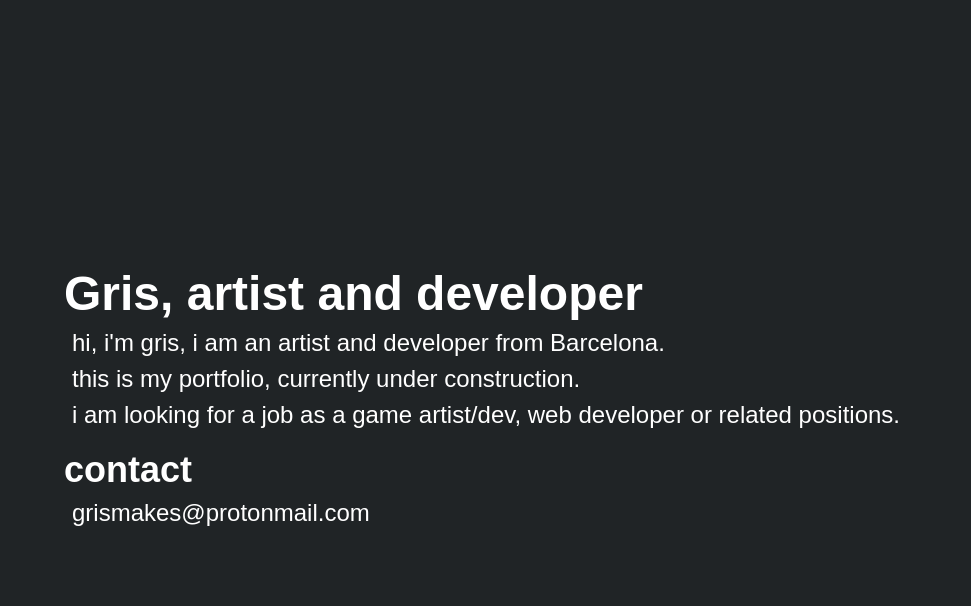
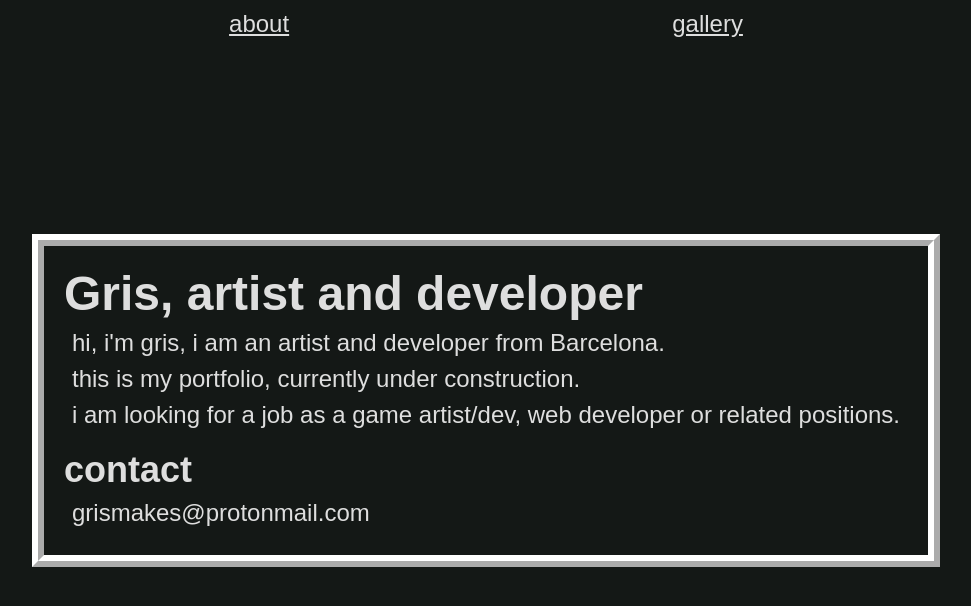
Before and after one commit to grismakes/grismakes.github.io, a plain HTML site: page index.html in a window 1280 px wide. Shown: the whole page, without its empty margins (154-1125 px from the left). Drawn offline with Linux system fonts and the light colour scheme.

Commit message:
added stylesheet and navbar

```diff
--- a/index.html
+++ b/index.html
@@ -7,7 +7,15 @@
 		<title>gris portfolio</title>
 	</head>
 	<body>
-		<main>
+		<header>
+			<nav>
+				<ul>
+					<a href="/about.html">about</a>
+					<a href="/gallery.html">gallery</a>
+				</ul>
+			</nav>
+		</header>
+		<main class="summary">
 			<h1>Gris, artist and developer</h1>
 			<p>hi, i'm gris, i am an artist and developer from Barcelona.</p>
 			<p>this is my portfolio, currently under construction.</p>
--- a/style.css
+++ b/style.css
@@ -1,11 +1,18 @@
+:root {
+	--main: rgb(222, 222, 222);
+	--dim: rgb();
+	--bg: rgb(20, 24, 22)
+}
+
 * {
 	border: 0;
 	margin: 0;
 	padding: 0;
+	color: var(--main);
 }
 
 html {
-	background-color: #202426;
+	background-color: var(--bg);
 	color: white;
 	font-family: sans-serif;
 	font-size: 1.5rem;
@@ -20,6 +27,43 @@ body {
 	align-items: center;
 }
 
+header {
+	position: fixed;
+	top: 0;
+	width: 100%;
+	height: 48px;
+	background-color: var(--bg);
+}
+
+nav {
+	width: 100%;
+	height: 100%;
+}
+
+nav > ul {
+	display: flex;
+	align-items: center;
+	justify-content: space-evenly;
+	width: 100%;
+	height: 100%;
+}
+
+a {
+}
+
+main {
+}
+
+.summary {
+	padding: 20px;
+	border: ridge white 0.5rem;
+}
+
+.gallery {
+	height: 100vh;
+	margin: 128px 0 auto 0;
+}
+
 p {
 	margin: 8px;
 }
@@ -27,3 +71,18 @@ p {
 h2 {
 	margin: 20px 0 0 0;
 }
+
+.img-container {
+	display: flex;
+	justify-content: center;
+	flex-flow: column;
+	background-color: black;
+	padding: 48px;
+	margin: 20px;
+}
+
+img {
+	object-fit: contain;
+	aspect-ratio: unset;
+	max-height: 512px;
+}
```
